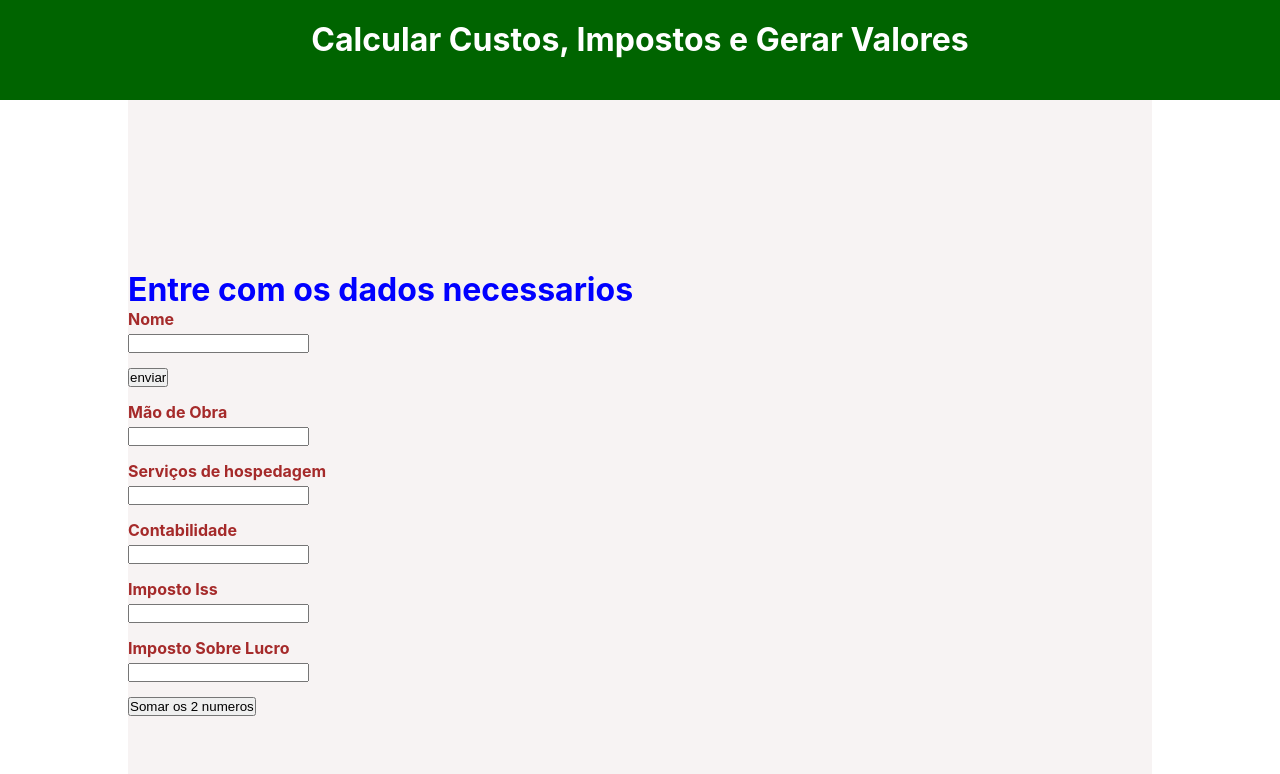
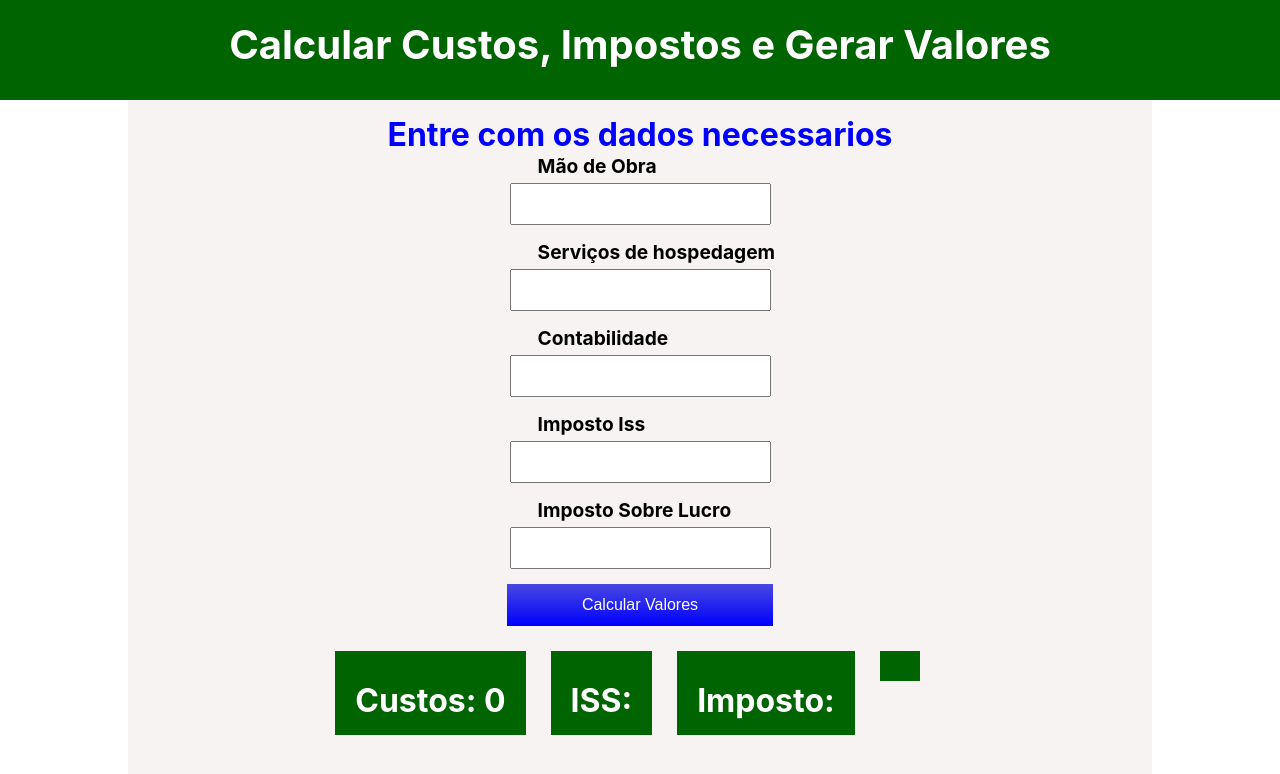
Before and after one commit to Vinicioscastro/CalcularCustosImpostos, a React (Create React App) app: page / in a window 1280 px wide. Shown: the top 774 px of the page. Built offline with nearby package versions, Linux system fonts and the light colour scheme.

Commit message:
calculos funcionando e css ok

```diff
--- a/src/assets/custo.css
+++ b/src/assets/custo.css
@@ -1,6 +1,10 @@
 * {
   padding: 0;
   margin: 0;
+  text-decoration: none;
+  list-style: none;
+  font-size: 100%;
+  max-width: 100%;
 }
 .componentecusto {
   width: 80%;
@@ -9,20 +13,44 @@
   margin-right: auto;
   background-color: rgb(247, 243, 243);
   display: flex;
-  justify-content: center;
+  justify-content: flex-start;
   flex-direction: column;
-  align-items: flex-start;
+  align-items: center;
 }
 .componentecusto h1 {
+  align-items: flex-start;
   color: blue;
+  font-size: 2em;
+  margin-top: 15px;
 }
 
 .componentecusto b {
-  color: brown;
+  color: black;
+  font-size: 1.2em;
+  align-self: baseline;
+  margin-left: 40%;
 }
 .componentecusto input {
   margin: 5px 0px 15px 0px;
+  padding: 10px 25px;
 }
 .componentecusto button {
-  margin-bottom: 15px;
+  margin-bottom: 25px;
+  padding: 12px 75px;
+  background-image: linear-gradient(rgb(72, 72, 223), blue);
+  color: white;
+  border: none;
 }
+.componentecusto button:hover {
+  background-image: linear-gradient(blue, rgb(72, 72, 223));
+  cursor: pointer;
+}
+.componentecusto ul li {
+  float: left;
+  margin-right: 25px;
+  background-color: darkgreen;
+  padding: 15px 20px;
+}
+.componentecusto ul li h1 {
+  color: white;
+}
--- a/src/assets/custo.js
+++ b/src/assets/custo.js
@@ -31,7 +31,7 @@ export default function Custo() {
     <div className="componentecusto">
       <h1>Entre com os dados necessarios</h1>
 
-      <b>Nome</b>
+      {/* <b>Nome</b>
       <input
         type="text"
         name="nome"
@@ -41,7 +41,7 @@ export default function Custo() {
 
       <button onClick={() => setShowName(true)}>enviar</button>
 
-      {showName && <h1>{name}</h1>}
+      {showName && <h1>{name}</h1>} */}
 
       <b>Mão de Obra</b>
       <input
@@ -87,10 +87,15 @@ export default function Custo() {
           setSoma(calcular(maodeobra, host, contador, iss, imposto));
         }}
       >
-        Somar os 2 numeros
+        Calcular Valores
       </button>
 
-      {soma > 0 && <h1>{soma}</h1>}
+      <ul>
+        <li>{<h1> Custos: {maodeobra + host + contador}</h1>}</li>
+        <li>{<h1> ISS: {iss}</h1>}</li>
+        <li>{<h1> Imposto: {imposto}</h1>}</li>
+        <li>{soma > 0 && <h1> Custo Total: {soma}</h1>}</li>
+      </ul>
     </div>
   );
 }
--- a/src/assets/testes.css
+++ b/src/assets/testes.css
@@ -1,16 +1,17 @@
-*{
+* {
   margin: 0px;
   padding: 0px;
 }
-.navbar{
+.navbar {
   width: 100vw;
   height: 100px;
   background-color: darkgreen;
   display: flex;
   justify-content: center;
 }
-.navbar h1{
+.navbar h1 {
   color: white;
   padding: 20px;
   background-color: transparent;
+  font-size: 2.5em;
 }
```
Lines whose indentation alone changed are shown as unchanged.
